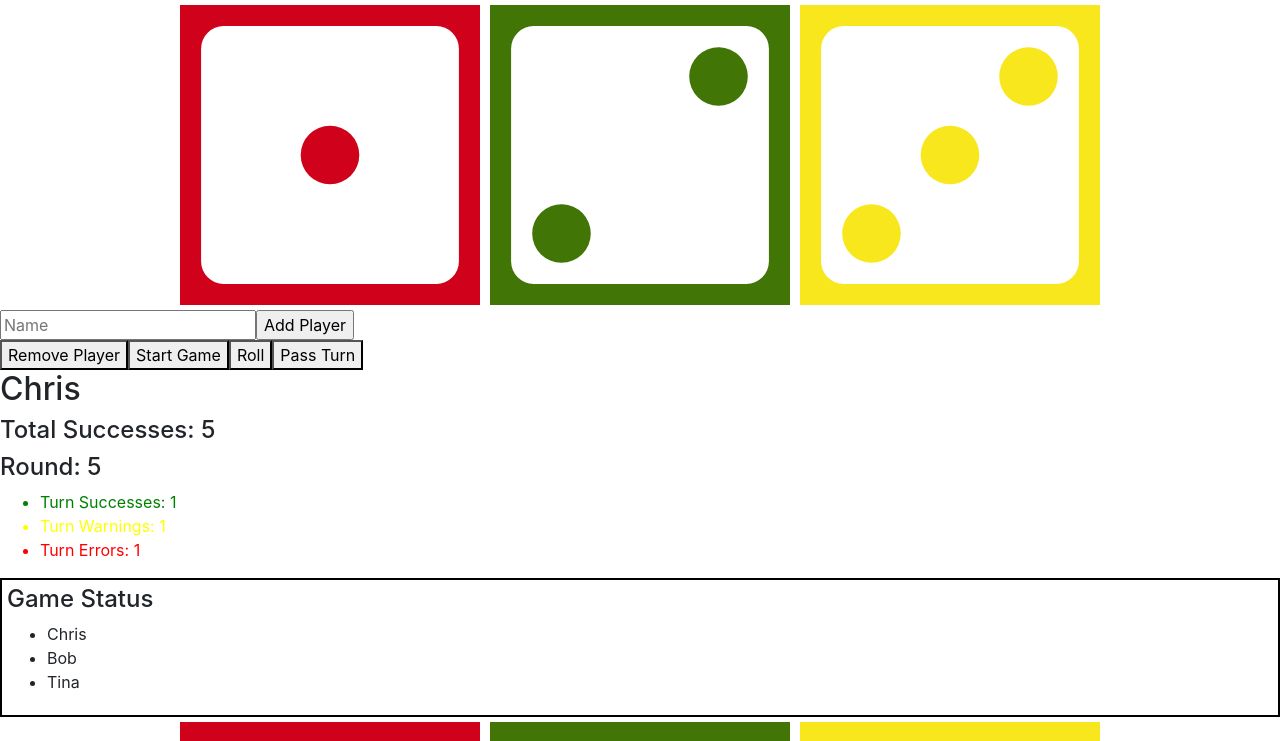
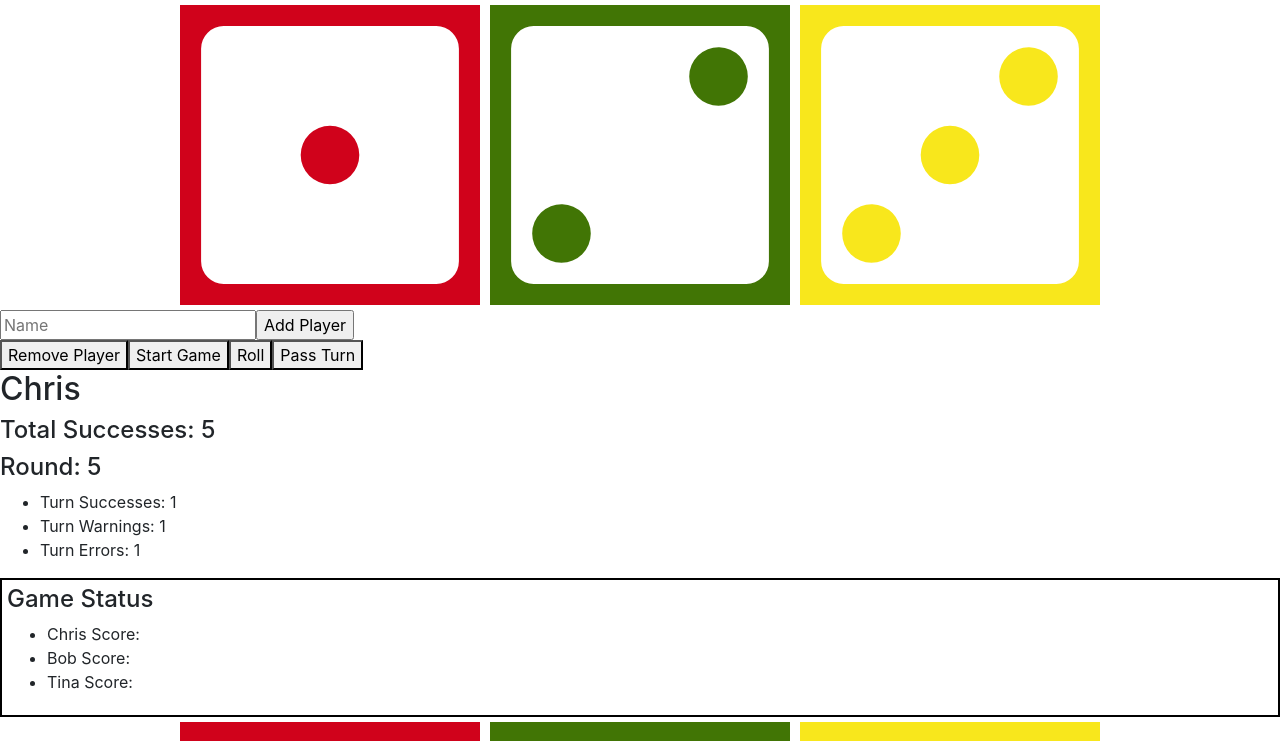
Before and after one commit to preddy1987/Compile-It-Dice-Game, a Vue app in the folder Vue JS/: page / in a window 1280 px wide. Shown: the top 741 px of the page. Built offline with nearby package versions, Linux system fonts and the light colour scheme.

Commit message:
removed the css for playerstatus and updated gamestatus

```diff
--- a/Vue JS/src/App.vue
+++ b/Vue JS/src/App.vue
@@ -10,7 +10,7 @@
     <button>Roll</button>
     <button>Pass Turn</button>
     <player-status :gameStatus="gameStatus" :turnStatus="turnStatus"/>
-    <game-status :players="players" />
+    <game-status :players="players"/>
     <dice-view :dice="remainingDiceData" />
   </div>
 </template>
--- a/Vue JS/src/components/GameStatus.vue
+++ b/Vue JS/src/components/GameStatus.vue
@@ -2,7 +2,9 @@
     <div class="game-status">
         <h4>Game Status</h4>
         <ul>
-            <li v-for="player in playersList" :key="player.id">{{player.name}}</li>
+            <li v-for="player in playersList" :key="player.id" :class="{ current: player.current }">{{player.name}}
+                <span>Score: {{player.score}}</span>
+            </li>
         </ul>
     </div>
 </template>
@@ -11,21 +13,22 @@
 export default {
     name:'game-status',
     props: {
-        players: Array
+        players: Array,
     },
     computed: {
         playersList() {
             let people = [];
             for(let i = 0; i < this.players.length; i++){
-                people.push({
-                    id: i,
-                    name: this.players[i].name
-                })
+                    people.push({
+                        id: i,
+                        name: this.players[i].name,
+                        current: this.players[i].current,
+                        score: this.players[i].score
+                    })
             }
             return people;
         }
     }
-
 }
 </script>
 
@@ -34,4 +37,8 @@ div {
     border: solid 2px black;
     padding: 5px;
 }
+.current{
+    font-weight:bold;
+    color: seagreen;
+}
 </style>
--- a/Vue JS/src/components/PlayerStatus.vue
+++ b/Vue JS/src/components/PlayerStatus.vue
@@ -22,13 +22,5 @@ export default {
 </script>
 
 <style scoped>
-.successes{
-    color: green;
-}
-.warnings{
-    color: yellow;
-}
-.errors{
-    color: red;
-}
+
 </style>
```
